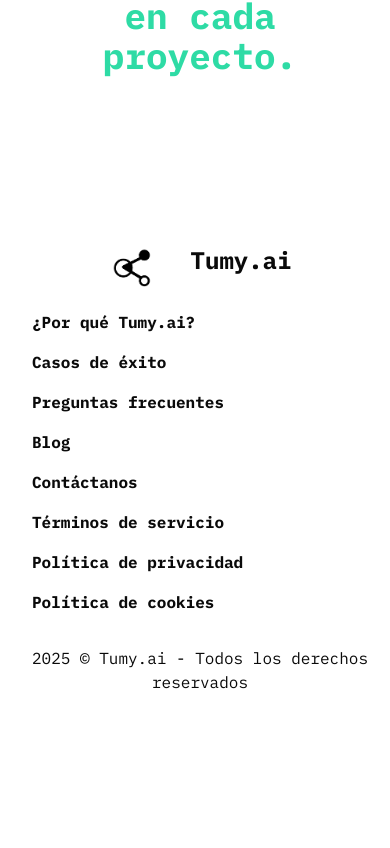
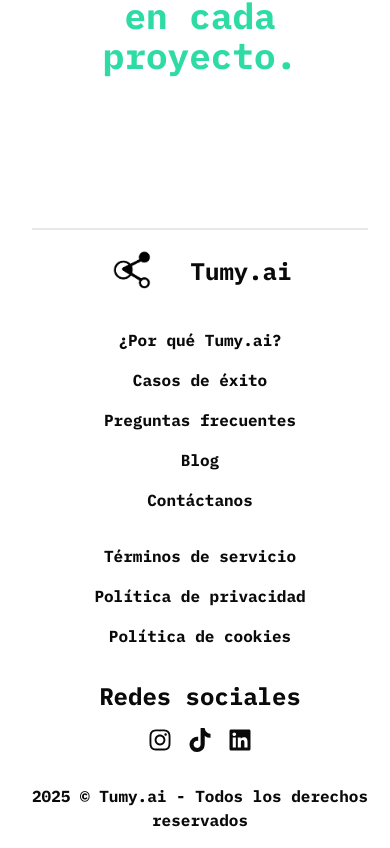
Before and after one commit to Tumy-AI/landing-page, a Next.js app: page / in a window 390 px wide. Shown: the part 3461-4309 px from the top of the page. Before the commit the page ends 4171 px from the top, so only its background shows below. Built offline with nearby package versions, Linux system fonts and the light colour scheme.

Commit message:
FIX: Final design of footer

```diff
--- a/src/components/Footer/Footer.tsx
+++ b/src/components/Footer/Footer.tsx
@@ -1,57 +1,70 @@
 "use client";
+
+import { useState, useEffect } from "react";
 import Image from "next/image";
 import { useTheme } from "next-themes";
 import Link from "next/link";
+import { FaTiktok, FaLinkedin, FaInstagram } from "react-icons/fa6";
 
 export default function Footer() {
+    const { resolvedTheme } = useTheme();
+    const [mounted, setMounted] = useState(false);
 
-    const { resolvedTheme } = useTheme();
+    useEffect(() => {
+        setMounted(true);
+    }, []);
 
     const year = new Date().getFullYear();
 
     return (
-        <footer className="dark:bg-black bg-white py-4 mt-auto flex flex-col space-y-8 w-full">
-            <div className="w-full grid grid-cols-1 md:grid-cols-2 lg:grid-cols-4 gap-4">
-                <div className="flex flex-row items-start justify-center space-x-8">
-                    <Image src={"/logos/logo.webp"} alt="Logo" width={50} height={50} className={`${resolvedTheme === 'dark' ? 'invert' : ''}`} />
+        <footer className="dark:bg-black bg-white py-4 mt-auto flex flex-col space-y-8 w-full border-t-2 border-gray-200 dark:border-gray-700">
+            <div className="w-full grid grid-cols-1 md:grid-cols-2 lg:grid-cols-4 gap-8">
+                <div className="flex flex-row items-center lg:items-start justify-center space-x-8">
+                    {/* Se renderiza solo si el componente ya está montado */}
+                    {mounted && (
+                        <Image
+                            src={"/logos/logo.webp"}
+                            alt="Logo"
+                            width={50}
+                            height={50}
+                            className={resolvedTheme === "dark" ? "invert" : ""}
+                        />
+                    )}
                     <h3 className="text-center text-2xl font-bold">Tumy.ai</h3>
                 </div>
-                <div className="flex flex-col items-start justify-start font-bold text- text-md space-y-4">
-                    <Link href={"/contact"}>
-                        ¿Por qué Tumy.ai?
-                    </Link>
-                    <Link href={"/contact"}>
-                        Casos de éxito
-                    </Link>
-                    <Link href={"/contact"}>
-                        Preguntas frecuentes
-                    </Link>
-                    <Link href={"/contact"}>
-                        Blog
-                    </Link>
-                    <Link href={"/contact"}>
-                        Contáctanos
-                    </Link>
+                <div className="flex flex-col items-center lg:items-start justify-start font-bold text-md space-y-4">
+                    <Link href={"/contact"}>¿Por qué Tumy.ai?</Link>
+                    <Link href={"/contact"}>Casos de éxito</Link>
+                    <Link href={"/contact"}>Preguntas frecuentes</Link>
+                    <Link href={"/contact"}>Blog</Link>
+                    <Link href={"/contact"}>Contáctanos</Link>
                 </div>
-                <div className="flex flex-col items-start justify-start font-bold text- text-md space-y-4">
-                    <Link href={"/contact"}>
-                        Términos de servicio
-                    </Link>
-                    <Link href={"/contact"}>
-                        Política de privacidad
-                    </Link>
-                    <Link href={"/contact"}>
-                        Política de cookies
-                    </Link>
+                <div className="flex flex-col items-center lg:items-start justify-start font-bold text-md space-y-4">
+                    <Link href={"/contact"}>Términos de servicio</Link>
+                    <Link href={"/contact"}>Política de privacidad</Link>
+                    <Link href={"/contact"}>Política de cookies</Link>
                 </div>
+                <div className="flex flex-col items-center lg:items-start justify-start font-bold text-md space-y-4">
+                    <h3 className="text-center text-2xl font-bold">Redes sociales</h3>
+                    <div className="flex flex-row items-center justify-center space-x-4">
+                        <Link href={"https://www.instagram.com/tumyai/"} target="_blank" rel="noopener noreferrer">
+                            <FaInstagram className="text-2xl" />
+                        </Link>
+                        <Link href={"https://www.tiktok.com/@tumyai"} target="_blank" rel="noopener noreferrer">
+                            <FaTiktok className="text-2xl" />
+                        </Link>
+                        <Link href={"https://www.linkedin.com/company/tumyai/"} target="_blank" rel="noopener noreferrer">
+                            <FaLinkedin className="text-2xl" />
+                        </Link>
 
+                    </div>
+                </div>
             </div>
-            <div>
+            <div className="flex flex-col items-center justify-start font-bold text-md space-y-4 w-full">
                 <h3 className="text-center">
                     {year} © Tumy.ai - Todos los derechos reservados
                 </h3>
             </div>
         </footer>
     );
-
 }
```
